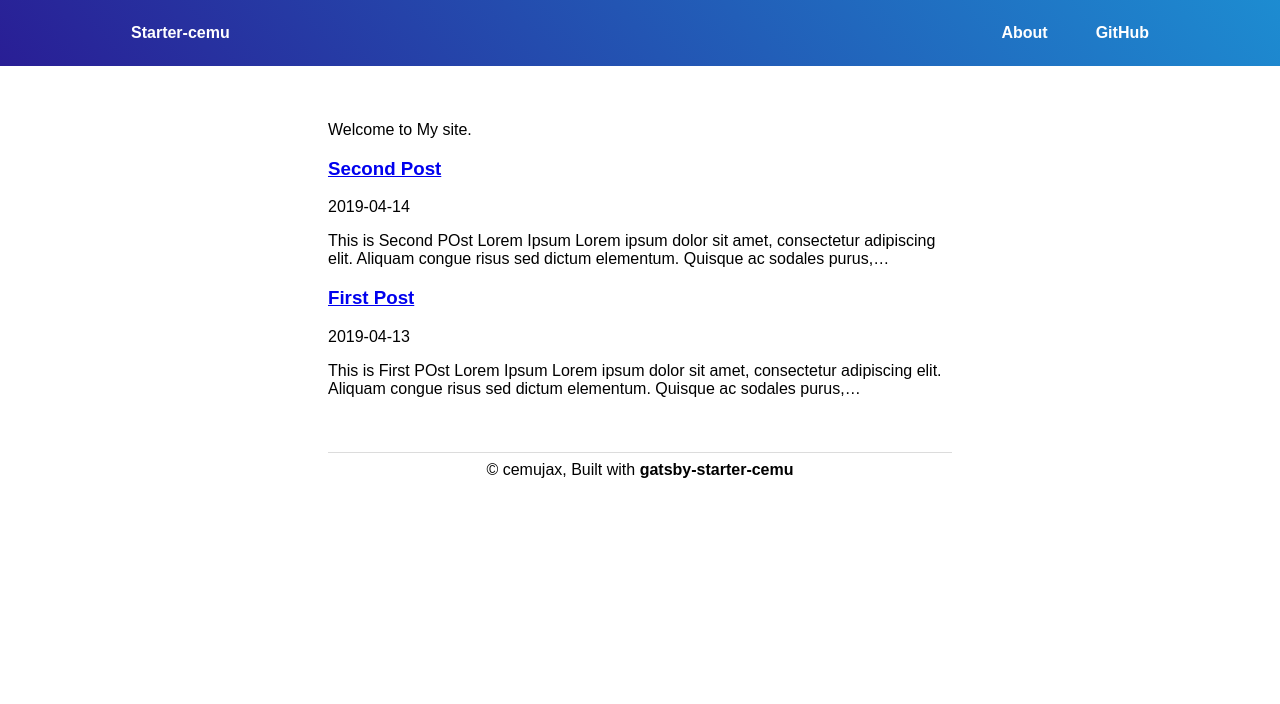
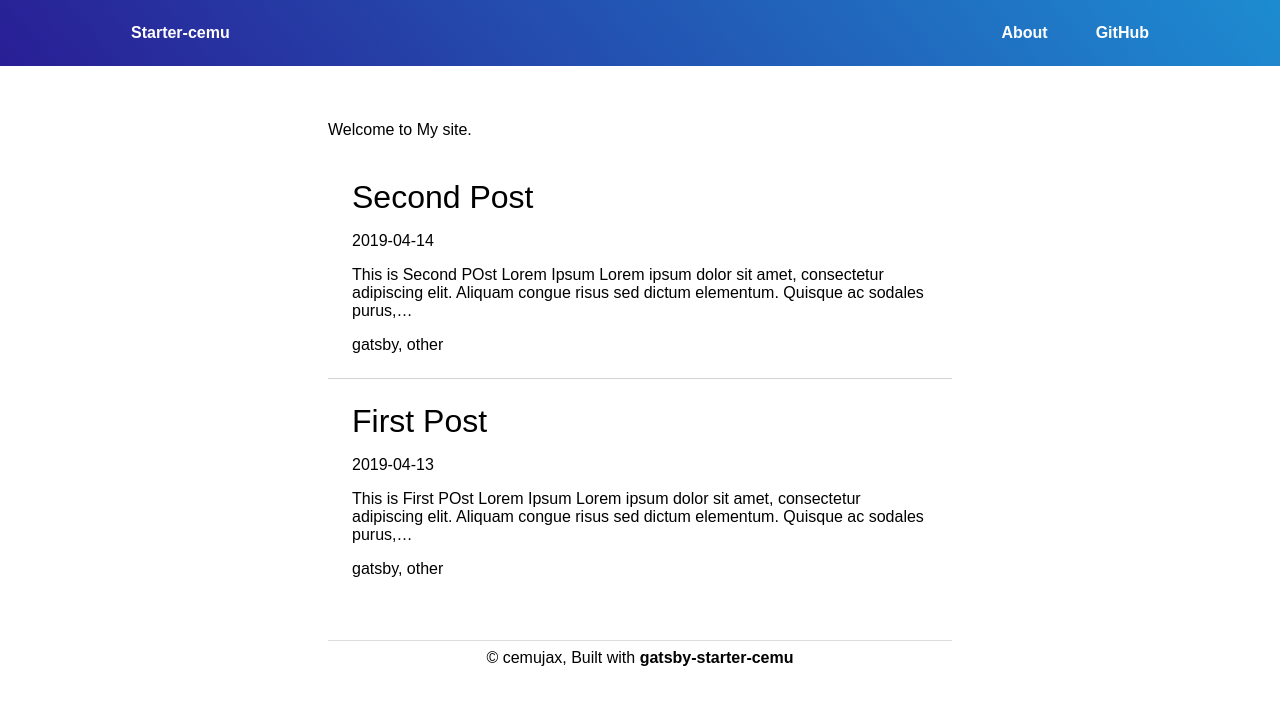
Before and after one commit to cemujax/gatsby-starter-cemu, a Gatsby site: page / in a window 1280 px wide. Built offline with nearby package versions, Linux system fonts and the light colour scheme; Gatsby itself is replaced by a stand-in of ours.

Commit message:
CLN: Add PostList Component

```diff
--- /dev/null
+++ b/src/components/post/PostList/PostList.js
@@ -0,0 +1,38 @@
+import React from 'react'
+import { Link } from 'gatsby'
+
+import './PostList.scss'
+
+const PostItem = ({ id, path, title, body, date, tags }) => {
+  return (
+    <div className="post-item">
+      <Link to={path}>
+        <h2>{title}</h2>
+        <p className="date">{date}</p>
+        <p>{body}</p>
+      </Link>
+      <div className="tags">{tags.join(', ')}</div>
+    </div>
+  )
+}
+
+const PostList = ({ posts }) => {
+  const postList = posts.map(post => {
+    const { id, excerpt: body } = post.node
+    const { path, title, date, tags } = post.node.frontmatter
+    return (
+      <PostItem
+        id={id}
+        key={id}
+        path={path}
+        title={title}
+        body={body}
+        date={date}
+        tags={tags}
+      />
+    )
+  })
+  return <div className="post-list">{postList}</div>
+}
+
+export default PostList
--- /dev/null
+++ b/src/components/post/PostList/PostList.scss
@@ -0,0 +1,31 @@
+.post-list {
+  .post-item {
+    padding: 1.5rem;
+    transition: all 0.15s ease-in;
+    a {
+      h2 {
+        font-size: 2rem;
+        font-weight: 500;
+        margin: 0;
+      }
+      transition: all 0.15s ease-in;
+      border-bottom: 1px solid transparent;
+      text-decoration: none;
+      color: black;
+
+      .date {
+        font-size: 1rem;
+      }
+      p {
+        font-weight: 300;
+      }
+    }
+
+    &:hover {
+      background: rgba(#333, 0.05);
+    }
+  }
+  .post-item + .post-item {
+    border-top: 1px solid lightgray;
+  }
+}
--- /dev/null
+++ b/src/components/post/PostList/index.js
@@ -0,0 +1 @@
+export { default } from './PostList'
--- a/src/pages/index.js
+++ b/src/pages/index.js
@@ -1,26 +1,18 @@
 import React from 'react'
-import { Link, graphql } from 'gatsby'
+import { graphql } from 'gatsby'
 
+import SEO from '../components/seo'
 import { Layout } from '../layout'
-import SEO from '../components/seo'
+import PostList from '../components/post/PostList'
 
 const IndexPage = ({ data }) => {
   const { siteMetadata } = data.site
-  const { edges: posts } = data.allMarkdownRemark
+  const { edges } = data.allMarkdownRemark
   return (
     <Layout>
       <SEO title="Home" keywords={[`gatsby`, `application`, `react`]} />
       <p>Welcome to My site.</p>
-
-      {posts.map(({ node }) => (
-        <div key={node.id}>
-          <Link to={node.frontmatter.path}>
-            <h3>{node.frontmatter.title}</h3>
-          </Link>
-          <p>{node.frontmatter.date}</p>
-          <p>{node.excerpt}</p>
-        </div>
-      ))}
+      <PostList posts={edges} />
     </Layout>
   )
 }
@@ -41,6 +33,7 @@ export const query = graphql`
             path
             title
             date(formatString: "YYYY-MM-DD")
+            tags
           }
           excerpt(pruneLength: 160)
         }
```
